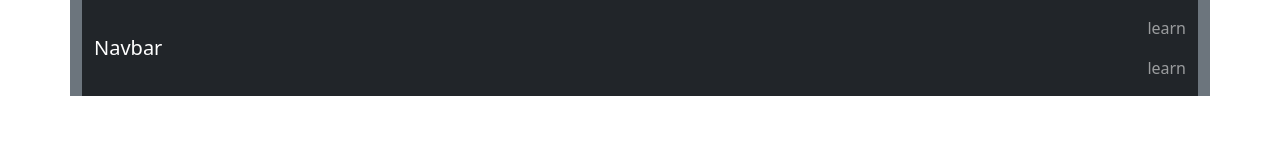
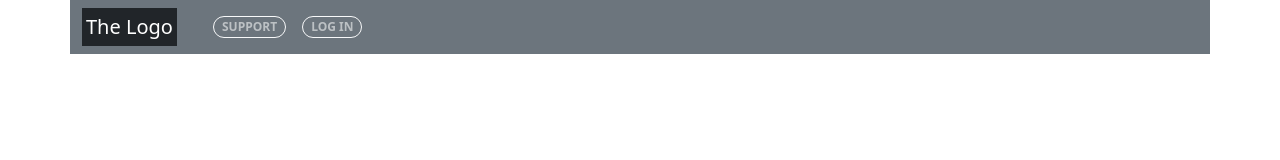
Before and after one commit to becodeorg/yu-4-css-frameworks-levyCro, a plain HTML site: page wireframe.html in a window 1280 px wide. Drawn offline with nearby package versions, Linux system fonts and the light colour scheme.

Commit message:
commit 2 wireframe

```diff
--- a/wireframe.html
+++ b/wireframe.html
@@ -12,17 +12,22 @@
 </head>
 
 <body>
-    <div class="container ml bg-secondary">
-        <nav class="navbar navbar-expand-ml navbar-dark bg-dark">
-            <div class="container-fluid">
-                <a class="navbar-brand" href="#">Navbar</a>
-                <ul class="navbar-nav ml-auto">
-                    <li class="nav-item ">
-                        <a type="submit" href="#" class="nav-link btn-outline-light rounded-pill">learn</a>
+    <div class="container bg-secondary">
+       <nav class="navbar navbar-expand navbar-dark bg-secondary">
+        <a class="navbar-brand navbar-light bg-dark p-1" href="#">The Logo</a>
+
+
+        <div class="collapse navbar-collapse container-fluid">
+
+        <ul class="navbar-nav">
+            <li class="nav-item">
+
+                <a class="nav-link btn btn-outline-light badge rounded-pill m-2" href="#">SUPPORT</a>
             </li>
             <li class="nav-item">
-                       <a type="submit" href="#" class="nav-link btn-outline-light rounded-pill">learn</a>
+                <a class="nav-link btn btn-outline-light badge rounded-pill m-2" href="#">LOG IN</a>
             </li>
+
         </ul>
         </div>
     </nav>
```
Lines whose indentation alone changed are shown as unchanged.
